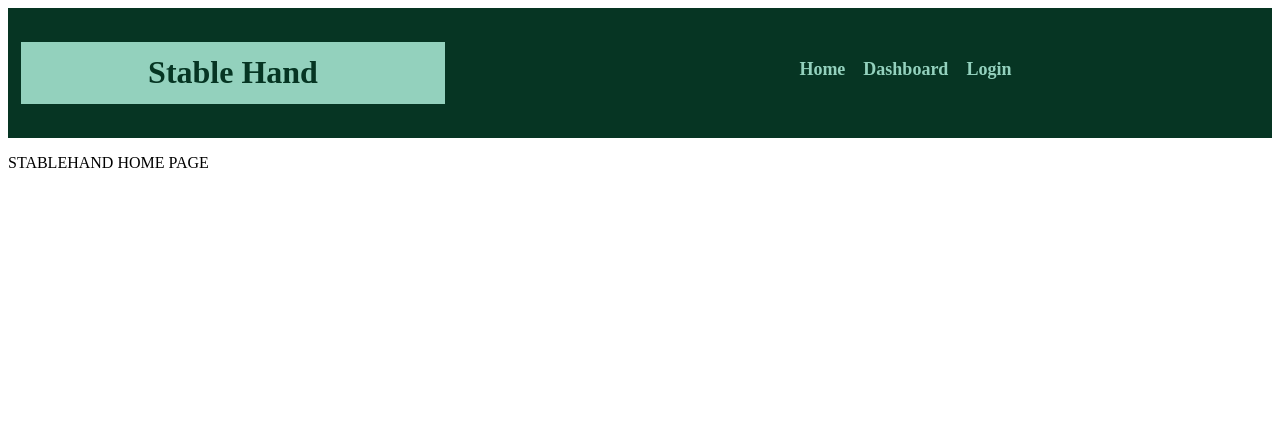
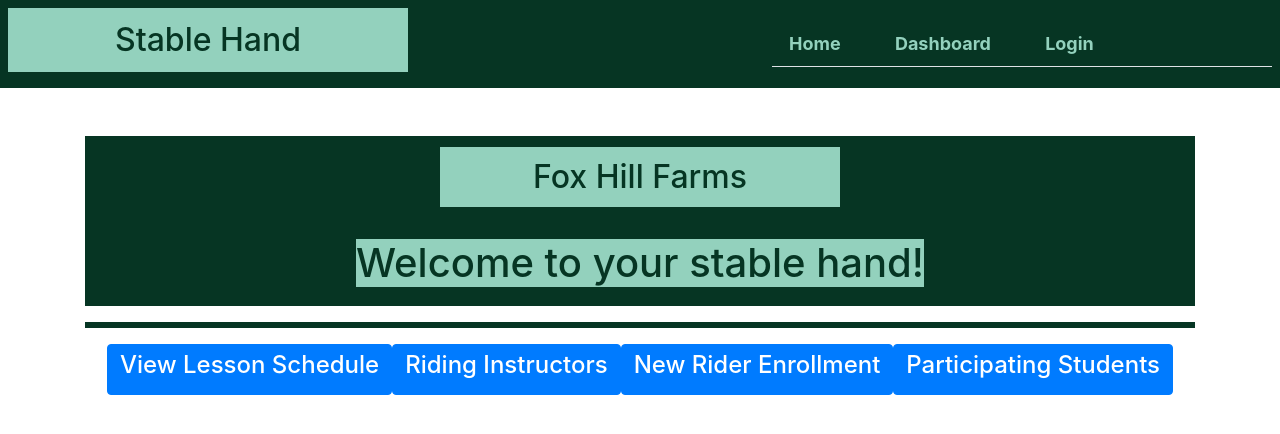
Before and after one commit to ket2310/stablehandreact, a React (Create React App) app: page / in a window 1280 px wide. Shown: the top 434 px of the page. Built offline with nearby package versions, Linux system fonts and the light colour scheme.

Commit message:
Front page is working.  I will style it later .

```diff
--- a/public/index.html
+++ b/public/index.html
@@ -3,6 +3,10 @@
   <head>
     <meta charset="utf-8" />
     <link rel="icon" href="%PUBLIC_URL%/favicon.ico" />
+    <title>Stable Hand</title>
+    <link rel="stylesheet" href="https://maxcdn.bootstrapcdn.com/bootstrap/4.0.0/css/bootstrap.min.css"
+      integrity="sha384-Gn5384xqQ1aoWXA+058RXPxPg6fy4IWvTNh0E263XmFcJlSAwiGgFAW/dAiS6JXm" crossorigin="anonymous">
+
     <meta name="viewport" content="width=device-width, initial-scale=1" />
     <meta name="theme-color" content="#000000" />
     <meta
@@ -10,34 +14,11 @@
       content="Web site created using create-react-app"
     />
     <link rel="apple-touch-icon" href="%PUBLIC_URL%/logo192.png" />
-    <!--
-      manifest.json provides metadata used when your web app is installed on a
-      user's mobile device or desktop. See https://developers.google.com/web/fundamentals/web-app-manifest/
-    -->
-    <link rel="manifest" href="%PUBLIC_URL%/manifest.json" />
-    <!--
-      Notice the use of %PUBLIC_URL% in the tags above.
-      It will be replaced with the URL of the `public` folder during the build.
-      Only files inside the `public` folder can be referenced from the HTML.
+     <link rel="manifest" href="%PUBLIC_URL%/manifest.json" />
 
-      Unlike "/favicon.ico" or "favicon.ico", "%PUBLIC_URL%/favicon.ico" will
-      work correctly both with client-side routing and a non-root public URL.
-      Learn how to configure a non-root public URL by running `npm run build`.
-    -->
-    <title>React App</title>
   </head>
   <body>
     <noscript>You need to enable JavaScript to run this app.</noscript>
     <div id="root"></div>
-    <!--
-      This HTML file is a template.
-      If you open it directly in the browser, you will see an empty page.
-
-      You can add webfonts, meta tags, or analytics to this file.
-      The build step will place the bundled scripts into the <body> tag.
-
-      To begin the development, run `npm start` or `yarn start`.
-      To create a production bundle, use `npm run build` or `yarn build`.
-    -->
   </body>
 </html>
--- a/src/App.js
+++ b/src/App.js
@@ -2,11 +2,13 @@ import React, { useState } from 'react';
 import MainContainer from './components/MainContainer';
 
 function App() {
-  const [currentPg, setPage] = useState('HomePage')
+  const [currentPg, setPage] = useState('HomePage');
+  const [farmName, setFarm ] = useState('Fox Hill Farms');
+  const [task , setTask ] = useState('Welcome to your stable hand!')
   return (
     <div>
       <MainContainer
-        currentPg={currentPg} setPage={setPage}>
+        currentPg={currentPg} setPage={setPage} farmName={farmName} setFarm={setFarm} task={task} setTask={setTask}>
       </MainContainer>
     </div>
   );
--- a/src/components/HomePage.js
+++ b/src/components/HomePage.js
@@ -2,10 +2,13 @@ import React from "react";
 
 function HomePage() {
     return (
-        <div>
-            <p>
-            STABLEHAND HOME PAGE
-            </p>
+        <div class="cd-main-header text-center flex flex-column flex-center">
+            <div>
+                <button class="btn btn-primary" onClick=""><h4>View Lesson Schedule</h4></button>
+                <button class="btn btn-primary" onClick=""><h4>Riding Instructors</h4></button>
+                <button class="btn btn-primary" onClick=""><h4>New Rider Enrollment</h4></button>
+                <button class="btn btn-primary" onClick=""><h4>Participating Students</h4></button>
+            </div>
         </div>
     )
 }
--- a/src/components/MainContainer.js
+++ b/src/components/MainContainer.js
@@ -2,10 +2,10 @@ import React from 'react';
 import HomePage from './HomePage'
 import MyHeader from './MyHeader';
 
-import '../styles/app.css';
+import '../styles/header.css';
 
 export default function MainContainer(props) {
-     const currPg = props.currentPg;
+    const currPg = props.currentPg;
     console.log(currPg)
 
     const renderNavigaition = () => {
@@ -21,11 +21,15 @@ export default function MainContainer(props) {
 
     return (
         <div className="MyApp">
-            {/* We are passing the currentPage from state and the function to update it */}
             <MyHeader currentPage={props.currPg} handlePageChange={handlePageChange} />
-            {/* Here we are calling the renderPage method which will return a component  */}
+            <main class="container container-fluid mt-5">
+                <header class="cd-main-header text-center flex flex-column flex-center">
+                    <h1 class="text-xl">{ props.farmName}</h1><br />
+                    <h2 class="text-xl">{ props.task}</h2>
+                </header>
+                <hr style={{ border: '3px solid rgb(6, 53, 35)', borderradius: '5px'}} />
+            </main>
             {renderNavigaition()}
-
         </div>
     );
 }
--- a/src/components/MyHeader.js
+++ b/src/components/MyHeader.js
@@ -5,8 +5,8 @@ import '../styles/header.css'
 function MyHeader({ currentPage, handlePageChange }) {
     return (
         <div class="flex-column justify-space-around">
-            <header class="display-flex justify-space-between align-center p-2">
-                <h1>Stable Hand</h1>
+            <header className="myHeader" class="display-flex justify-space-between align-center p-2">
+                <h1 > Stable Hand</h1>
                 <nav>
 
                     <ul className="nav nav-tabs">
--- a/src/styles/app.css
+++ b/src/styles/app.css
@@ -1,9 +1,3 @@
-:root {
-  --block-background: rgb(147, 209, 189);
-  --block-font: rgb(6, 53, 35);
-}
-
-
   .MainContainer {
     Background-color: var(--block-font);
     color: var(--block-background);
--- a/src/styles/header.css
+++ b/src/styles/header.css
@@ -1,3 +1,9 @@
+:root {
+  --block-background: rgb(147, 209, 189);
+  --block-font: rgb(6, 53, 35);
+
+}
+
 header {
       display: flex;
       justify-content: space-between;
```
